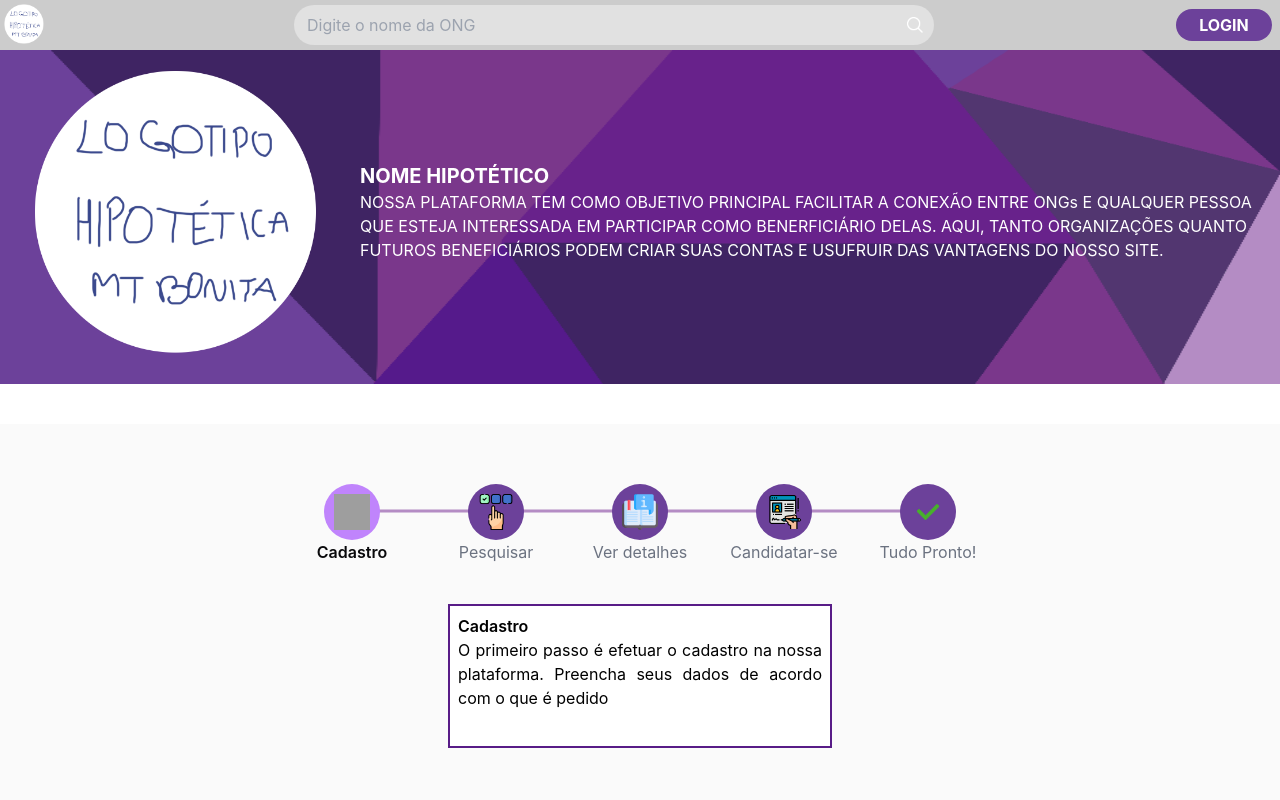
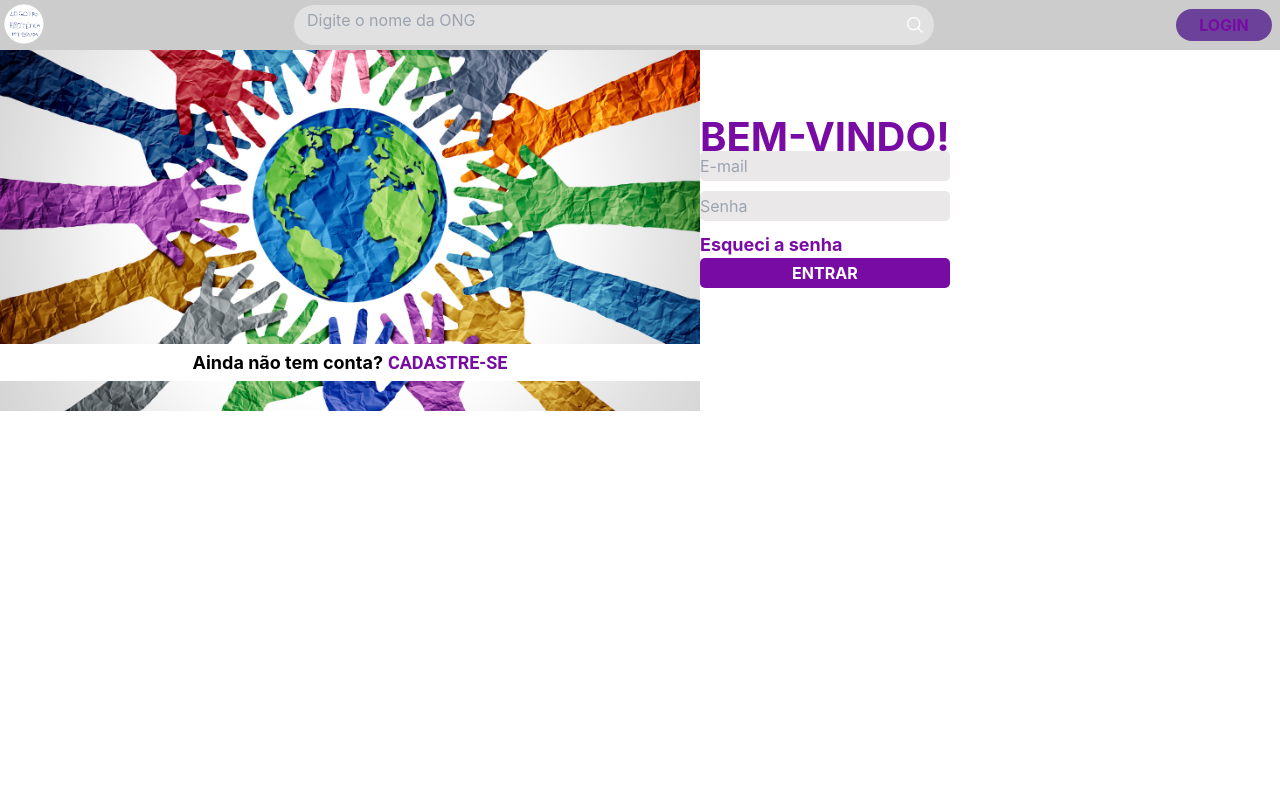
Before and after one commit to gfpig/tcc, a React (Create React App) app: page /login in a window 1280 px wide. Shown: the top 800 px of the page. Built offline with nearby package versions, Linux system fonts and the light colour scheme; grey boxes are pictures that could not be loaded.

Commit message:
páginas em pasta separada + começando tela de login

```diff
--- a/package.json
+++ b/package.json
@@ -8,6 +8,7 @@
     "@testing-library/user-event": "^13.5.0",
     "react": "^18.2.0",
     "react-dom": "^18.2.0",
+    "react-router-dom": "^6.22.3",
     "react-scripts": "^5.0.1",
     "web-vitals": "^2.1.4"
   },
--- a/src/App.js
+++ b/src/App.js
@@ -4,6 +4,8 @@ import Stepper from "./components/Stepper/Stepper.jsx"
 import Header from './components/Header/Header.js';
 import Footer from './components/Footer/Footer.js';
 import Menu from './components/Menu/Menu.js';
+
+/* PÁGINAS */
 
 const App = () => {
   return (
--- a/src/components/Header/header.css
+++ b/src/components/Header/header.css
@@ -1,5 +1,5 @@
 .header {
-    @apply flex justify-center absolute gap-10 mt-5;
+    @apply flex justify-center absolute gap-10 mt-5 z-0;
 }
 
 .descricao {
--- /dev/null
+++ b/src/components/Login_cadastrar/Login_cadastrar.js
@@ -0,0 +1,20 @@
+import React from "react";
+import './login_cadastrar.css';
+import capa from './../../assets/other/diversidade.png';
+
+const Login_cadastrar= () => {
+    return (
+        <>
+            <div className="container_esquerda">
+            <img src={capa} alt="" />
+
+            <div className="faixa_cadastro">
+            <p>Ainda não tem conta?</p>
+            <p className="link_cadastro"><a href="./cadastro_ong.html">CADASTRE-SE</a></p>
+            </div>
+            </div>
+        </>
+    )
+}
+
+export default Login_cadastrar;
--- /dev/null
+++ b/src/components/Login_cadastrar/login_cadastrar.css
@@ -0,0 +1,47 @@
+html, body {
+    height: 100%;
+}
+
+.container {
+    height: 100%;
+    display: flex;
+}
+
+.container_esquerda {
+    position: relative;
+}
+
+img {
+    height: 100%;
+    max-width: 100%;
+}
+
+.faixa_cadastro {
+    position: absolute;
+    display: flex;
+    justify-content: center;
+    background-color: white;
+    width: 100%;
+    bottom: 30px;
+    padding: 5px;
+}
+
+a {
+    color:#780ba4
+}
+
+.link_cadastro {
+    text-decoration: none;
+    color: #780ba4;
+    font-family: "Roboto", sans-serif;
+    font-style: normal;
+}
+
+p {
+    font-size: 18px;
+    font-weight: 700;
+}
+
+p + p {
+    margin-left: 5px;
+}
--- /dev/null
+++ b/src/components/Login_form/Form_login.js
@@ -0,0 +1,20 @@
+import React from "react";
+import './form_login.css';
+
+const Form_login = () => {
+    return (
+        <>
+            <div className="div_login">
+                <h1>BEM-VINDO!</h1>
+                <div className="inputs">
+                    <input type="email" placeholder="E-mail" />
+                    <input type="password" placeholder="Senha" />
+                </div>
+                <p style={{fontstyle: "italic", alignself: "end"}}><a href="" className="esqueci_senha">Esqueci a senha</a></p>
+                <button>ENTRAR</button>
+            </div>
+        </>
+    )
+}
+
+export default Form_login;
--- /dev/null
+++ b/src/components/Login_form/form_login.css
@@ -0,0 +1,53 @@
+.container_direita {
+    width: 50%;
+    display: flex;
+    justify-content: center;
+    /*flex-direction: column;*/
+}
+
+h1 {
+    color: #780ba4;
+    font-size: 40px;
+}
+
+.div_login {
+    display: flex;
+    flex-direction: column;
+    justify-content: center;
+}
+
+.inputs {
+    display: flex;
+    flex-direction: column;
+    justify-self: center;
+}
+
+input {
+    background-color: #eae8e8;
+    border: none;
+    border-radius: 5px;
+    margin-bottom: 10px;
+    height: 30px;
+}
+
+.esqueci_senha {
+    text-decoration: none;
+    color: #780ba4;
+}
+
+.esqueci_senha:hover {
+    text-decoration: underline;
+}
+
+button {
+    background-color: #780ba4;
+    color: white;
+    border: none;
+    border-radius: 5px;
+    height: 30px;
+    font-weight: 700;
+}
+
+button:hover {
+    cursor: pointer;
+}
--- a/src/components/Menu/Menu.js
+++ b/src/components/Menu/Menu.js
@@ -7,7 +7,7 @@ const Menu = () => {
     return (
         <>
         <nav>
-            <ul class="menu">
+            <ul className="menu">
                 <div className='logo'>
                     <img src={logotipo} alt="logotipo" />
                 </div>
@@ -17,7 +17,7 @@ const Menu = () => {
                     <img src={search} alt="" />
                 </div>
                 <div className='container__login'>
-                    <button id="botao-login" className="botaoLogin"><a href="login.html">LOGIN</a></button>
+                    <button id="botao-login" className="botaoLogin"><a href="/login">LOGIN</a></button>
                 </div>
             </ul>
         </nav>
--- a/src/components/Menu/menu.css
+++ b/src/components/Menu/menu.css
@@ -4,7 +4,7 @@ nav {
 }
 
 .menu {
-    @apply flex justify-between right-0 left-0;
+    @apply absolute flex justify-between right-0 left-0 z-10;
     list-style-type: none;
     margin: 0;
     margin-left: 0;
@@ -67,14 +67,9 @@ li.dropdown {
 }
 
 .search_bar input {
-    background: transparent;
-    border: none;
+    @apply h-10 w-full bg-transparent text-zinc-800 border-none overflow-hidden whitespace-nowrap outline-none;
     padding: 0px 100px 0 12px;
-    color: #fff;
     text-overflow: ellipsis;
-    overflow:hidden;
-    white-space: nowrap;
-    outline: none;
 }
 
 .container__login {
--- a/src/index.js
+++ b/src/index.js
@@ -3,12 +3,29 @@ import ReactDOM from 'react-dom/client';
 import './index.css';
 import App from './App';
 import reportWebVitals from './reportWebVitals';
+import Login from './pages/Login/Login'
+
+import {
+  createRoutesFromElements,
+  createBrowserRouter,
+  Route,
+  RouterProvider,
+} from "react-router-dom";
+
+const router = createBrowserRouter([
+  {
+    path: "/",
+    element: <App />,
+  },
+  {
+    path: "login",
+    element: <Login />,
+  },
+]);
 
 const root = ReactDOM.createRoot(document.getElementById('root'));
 root.render(
-  <React.StrictMode>
-    <App />
-  </React.StrictMode>
+    <RouterProvider router={router} />
 );
 
 // If you want to start measuring performance in your app, pass a function
--- /dev/null
+++ b/src/pages/Login/Login.js
@@ -0,0 +1,19 @@
+import React from "react";
+import Menu from "../../components/Menu/Menu";
+import Form_login from "../../components/Login_form/Form_login";
+import Login_cadastrar from "../../components/Login_cadastrar/Login_cadastrar";
+
+const Login = () => {
+    return (
+        <>
+            <Menu />
+            <div style={{display:"flex", width:"100%", height:"100%"}}>
+            <Login_cadastrar />
+            <Form_login />
+
+            </div>
+        </>
+    )
+}
+
+export default Login;
```
Also changed, not shown: src/assets/other/diversidade.png (added), 1 other file (tests, documents, lock files or other folders).
